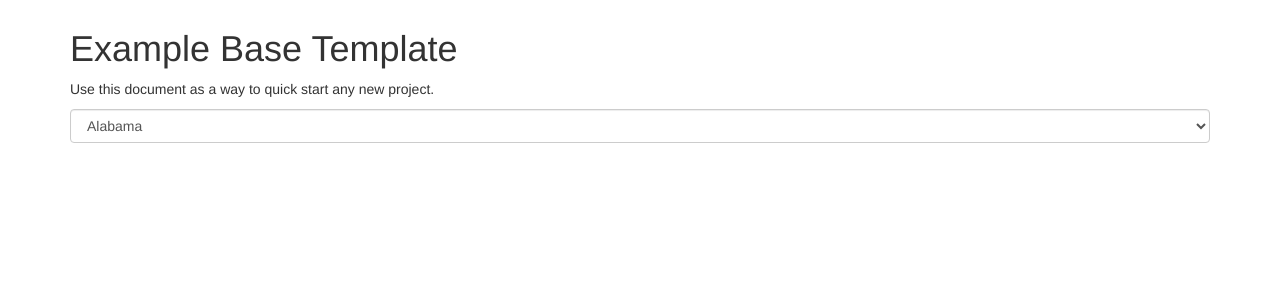
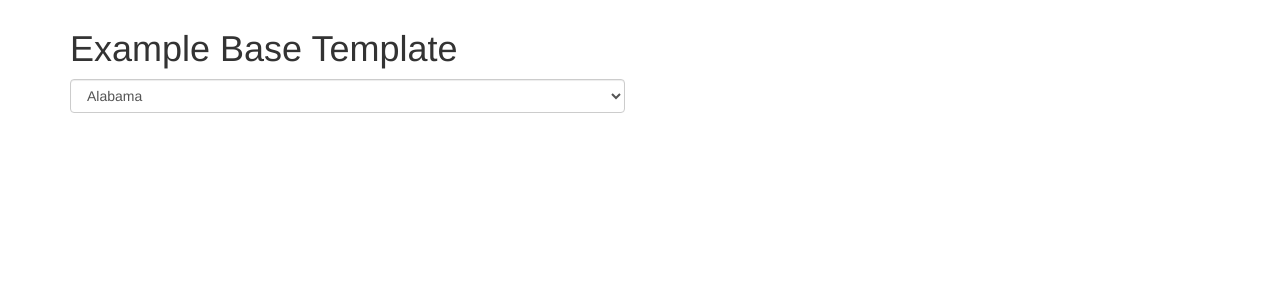
Before and after one commit to andersonberg/geo_church, a Django app: page / in a window 1280 px wide. Shown: the part 51-351 px from the top of the page. Run offline with Django 3.2, Linux system fonts and the light colour scheme; some libraries are stand-ins or nearby versions.

Commit message:
mudança no layout; lógica de POST na view

```diff
--- a/geo_church/maps/views.py
+++ b/geo_church/maps/views.py
@@ -4,4 +4,7 @@
 
 def map_page(request):
     dict_template = {}
+    if request.method == 'POST':
+        dict_template = {'address': 'Brasil, Recife, Rua da Aurora 1035'}
+
     return render_to_response("map.html", dict_template)
--- a/geo_church/templates/base.html
+++ b/geo_church/templates/base.html
@@ -58,12 +58,18 @@
       <h1>{% block page_title %}Example Base Template{% endblock page_title %}</h1>
 
       {% block content %}
-        <p>Use this document as a way to quick start any new project.</p>
 
-        <select class="js-example-placeholder-single form-control js-example-events">
-            <option value="AL">Alabama</option>
-            <option value="PE">Pernambuco</option>
-        </select>
+        <div class="row">
+            <div class="col-md-6 md-margin-bottom-40">
+                <select class="js-example-placeholder-single form-control js-example-events">
+                    <option value="AL">Alabama</option>
+                    <option value="PE">Pernambuco</option>
+                </select>
+            </div>
+            <div class="col-md-6 md-margin-bottom-40">
+            </div>
+        </div>
+
         <div>
 
         </div>
--- a/geo_church/templates/map.html
+++ b/geo_church/templates/map.html
@@ -5,6 +5,6 @@
 
     {% load easy_maps_tags %}
     <!-- Default map with 300x400 dimensions -->
-    {% easy_map "Brasil, Recife, Rua da Aurora 1035" 1140 400 %}
+    {% easy_map address 1140 400 %}
 
 {% endblock map %}
```
